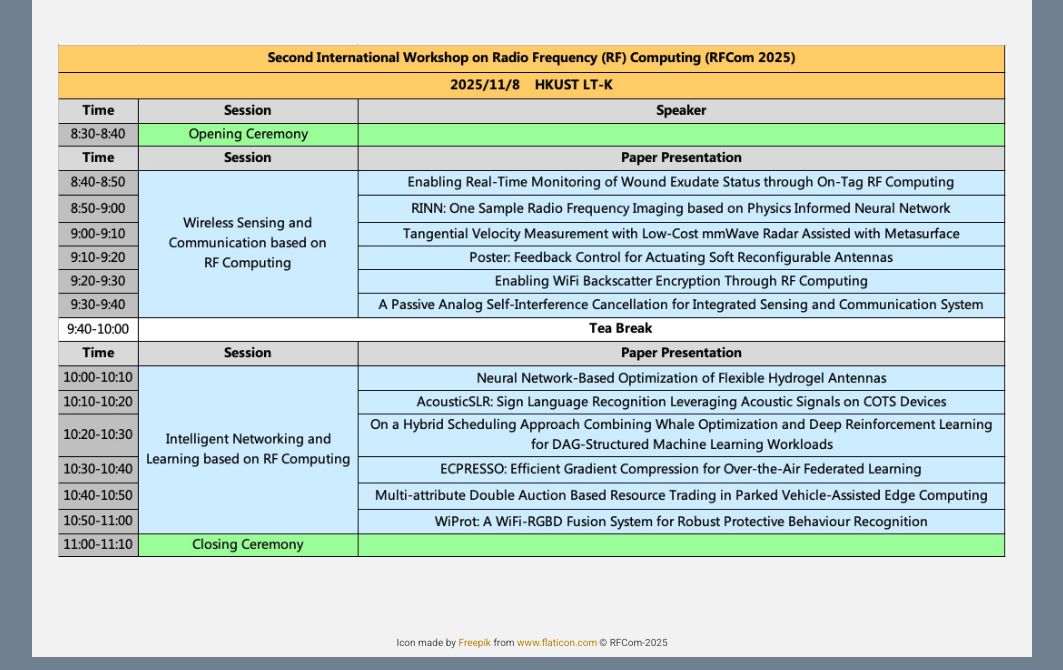
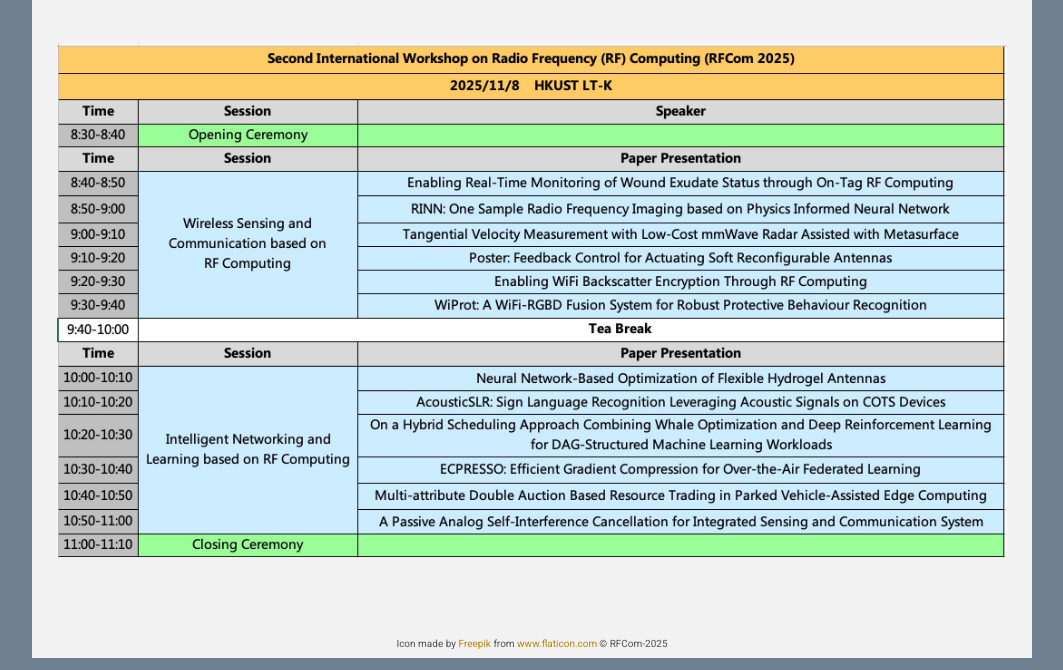
Before and after one commit to xkx-youcha/RFCom2025, a plain HTML site: page program/index.html in a window 1280 px wide. Shown: the part 801-1471 px from the top of the page, without its empty margins (108-1171 px from the left). Drawn offline with nearby package versions, Linux system fonts and the light colour scheme; some packages are replaced by stand-ins of ours; files that its build step writes are made by us from their sources.

Commit message:
修改 2025时间安排

```diff
--- a/program/index.html
+++ b/program/index.html
@@ -61,7 +61,7 @@
         </table>
       <br />
       <div>
-        <img src="assets/2025时间安排.jpg" style="display: block; margin: 0 auto; width: 95%;">
+        <img src="assets/2025时间安排_1103.jpg" style="display: block; margin: 0 auto; width: 95%;">
         <!-- <h2>To Be Announced...</h2> -->
       </div>
 
```
Also changed, not shown: assets/2025时间安排.jpg (deleted), assets/2025时间安排_1103.jpg (added).
